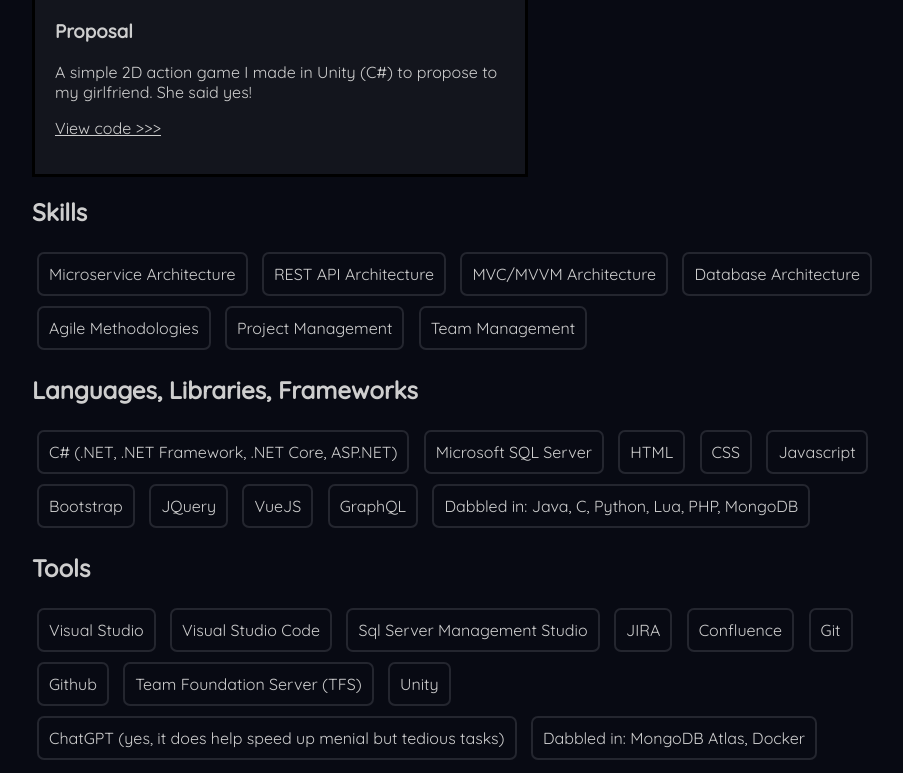
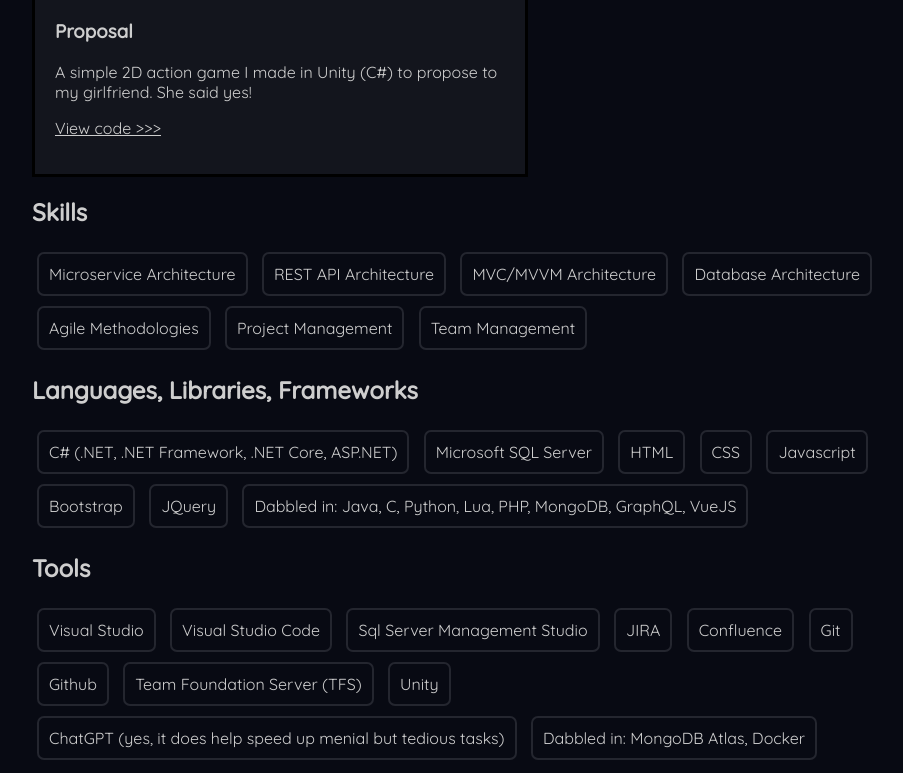
Before and after one commit to zbatoczki/zbatoczki.github.io, a plain HTML site: page index.html in a window 1280 px wide. Shown: the part 1659-2432 px from the top of the page, without its empty margins (158-1061 px from the left). Drawn offline with Linux system fonts and the light colour scheme.

Commit message:
Update index.html

```diff
--- a/index.html
+++ b/index.html
@@ -98,9 +98,7 @@
                 <li>Javascript</li>
                 <li>Bootstrap</li>
                 <li>JQuery</li>
-                <li>VueJS</li>
-                <li>GraphQL</li>
-                <li>Dabbled in: Java, C, Python, Lua, PHP, MongoDB</li>
+                <li>Dabbled in: Java, C, Python, Lua, PHP, MongoDB, GraphQL, VueJS</li>
             </ul>
 
 
```
